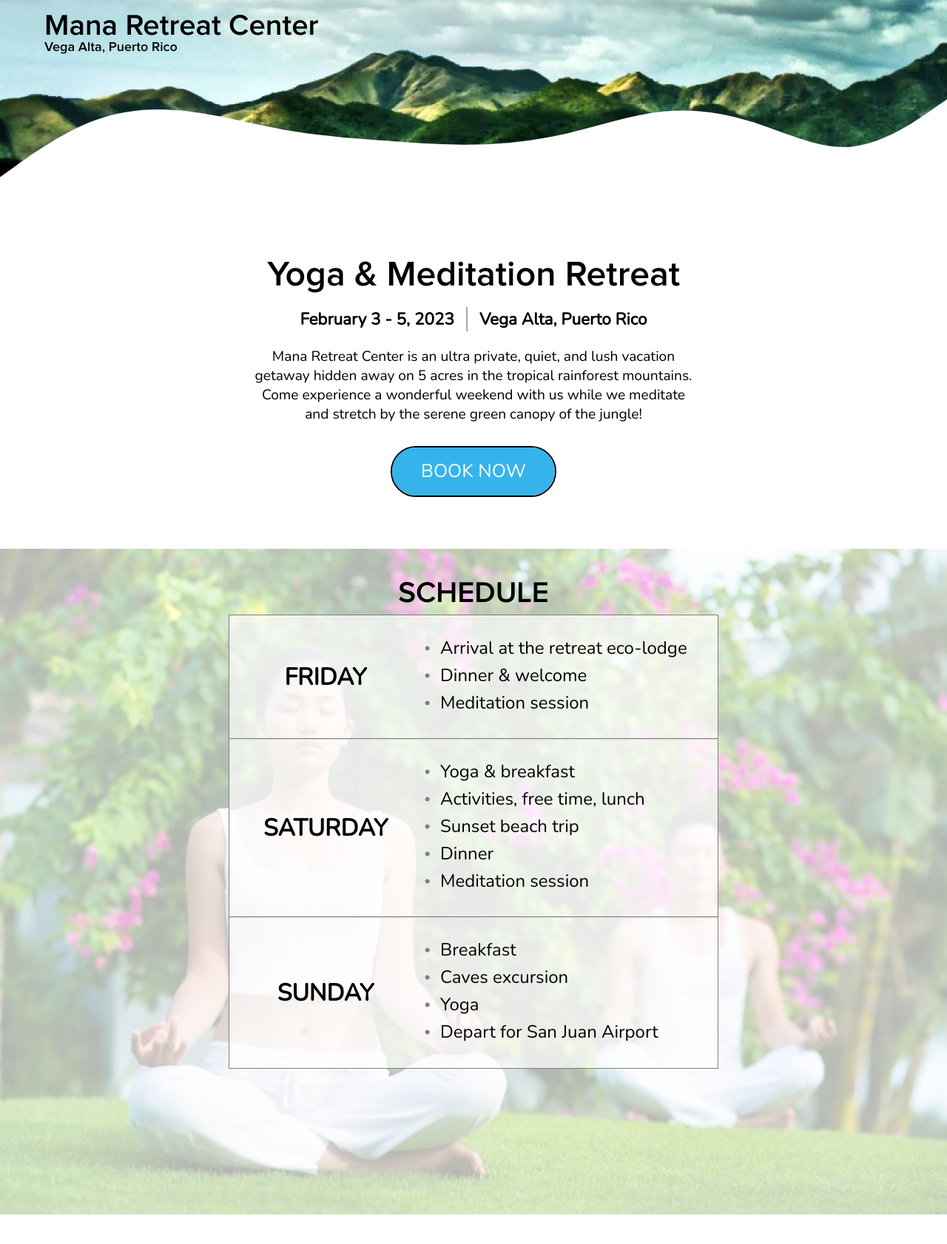
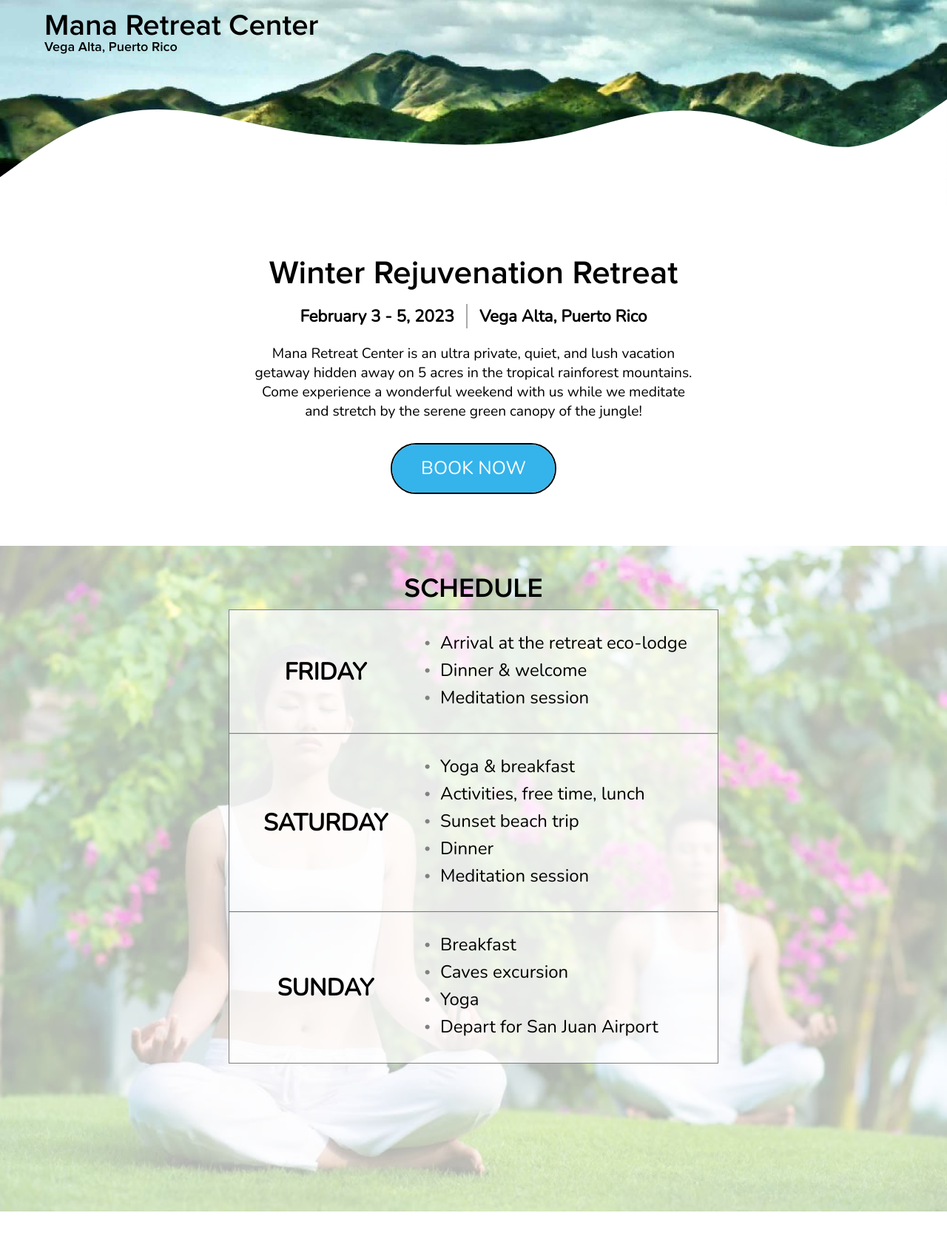
Before and after one commit to vannorman/manahouse, a Django app: page / in a window 1280 px wide. Shown: the top 1682 px of the page at 74% size. Run offline with Django 3.2, Linux system fonts and the light colour scheme.

Commit message:
rebrand to rejuvenation

```diff
--- a/static/css/index.css
+++ b/static/css/index.css
@@ -45,7 +45,7 @@ html, body, * {
     margin:-10px;
 }
 .title {
-    font-size:2.5em;
+    font-size:2.3em;
     position:relative;
     top:40px;
     font-family:proximaNova;
--- a/stub/templates/index.html
+++ b/stub/templates/index.html
@@ -11,7 +11,7 @@
 <div id="topSpacer"></div>
 <!-- Summary -->
 <div id="brief">
-    <div class="title">    Yoga & Meditation Retreat</div>
+    <div class="title">    Winter Rejuvenation Retreat</div>
     <h3>
     February 3 - 5, 2023<span style="width:1px;height:50px;border:1px solid #aaa;margin:16px;"></span>Vega Alta, Puerto Rico
 
@@ -74,6 +74,7 @@
     <ul>
         <li>Accommodations for 2 nights</li>
         <li>Prepared dinners, ingredients for breakfast and lunch</li>
+        <li>Beach trip and Caves trip</li>
         <li>Yoga classes 1-2 times a day</li>
         <li>Guided meditation</li>
         <li>Wi-fi in all rooms and common areas</li>
```
